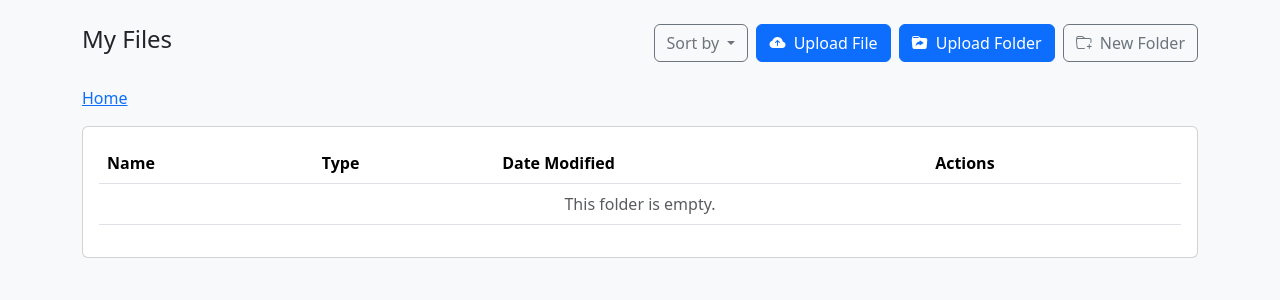
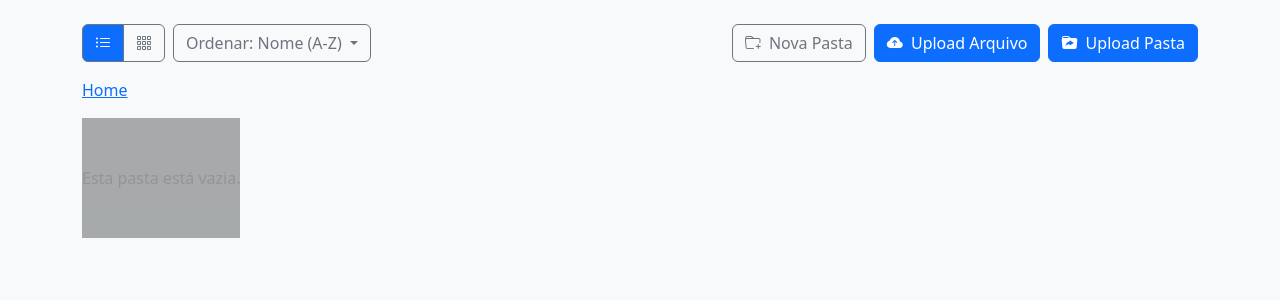
Before and after one commit to Gecesars/efserver, a Flask app: page / in a window 1280 px wide. Shown: the part 56-356 px from the top of the page. Run offline with Flask 3, Linux system fonts and the light colour scheme; the visitor is signed in with stand-in values (Sample User, id 1); data that the repository does not hold is empty.

Commit message:
Revamp explorer UI with views and sorting

```diff
--- a/app/static/css/style.css
+++ b/app/static/css/style.css
@@ -14,3 +14,52 @@ body {
     font-size: 1.2rem;
     margin-right: 10px;
 }
+
+.explorer-toolbar .btn.active {
+    background-color: #0d6efd;
+    color: #fff;
+}
+
+.file-container .table {
+    margin-bottom: 0;
+}
+
+.file-grid .file-card {
+    border: 1px solid #dee2e6;
+    border-radius: 0.5rem;
+    padding: 1rem;
+    height: 100%;
+    display: flex;
+    flex-direction: column;
+    gap: 0.75rem;
+    cursor: pointer;
+    transition: border-color 0.2s ease, box-shadow 0.2s ease;
+}
+
+.file-grid .file-card:hover {
+    border-color: #0d6efd;
+    box-shadow: 0 0.25rem 0.75rem rgba(0, 0, 0, 0.05);
+}
+
+.file-card-icon {
+    font-size: 2rem;
+    color: #6c757d;
+}
+
+.file-card-name {
+    font-weight: 600;
+    white-space: nowrap;
+    overflow: hidden;
+    text-overflow: ellipsis;
+}
+
+.file-card-meta {
+    font-size: 0.85rem;
+    color: #6c757d;
+}
+
+.file-card-actions {
+    display: flex;
+    gap: 0.5rem;
+    margin-top: auto;
+}
--- a/app/static/js/main.js
+++ b/app/static/js/main.js
@@ -1,5 +1,5 @@
 document.addEventListener('DOMContentLoaded', function () {
-    const fileListBody = document.getElementById('file-list');
+    const fileContainer = document.getElementById('file-container');
     const uploadModal = new bootstrap.Modal(document.getElementById('uploadModal'));
     const uploadButton = document.getElementById('upload-button');
     const fileInput = document.getElementById('file-input');
@@ -7,7 +7,8 @@ document.addEventListener('DOMContentLoaded', function () {
     const createFolderButton = document.getElementById('create-folder-button');
     const folderNameInput = document.getElementById('folder-name-input');
     const breadcrumbNav = document.getElementById('breadcrumb-nav');
-    const sortByDropdown = document.getElementById('sort-by-dropdown');
+    const sortOptions = document.querySelectorAll('.sort-option');
+    const viewModeButtons = document.querySelectorAll('[data-view-mode]');
     const uploadFolderModalElement = document.getElementById('uploadFolderModal');
     const uploadFolderModal = new bootstrap.Modal(uploadFolderModalElement);
     const uploadFolderButton = document.getElementById('upload-folder-button');
@@ -22,7 +23,9 @@ document.addEventListener('DOMContentLoaded', function () {
 
     let currentParentId = null;
     let breadcrumbState = [{folderId: null, folderName: 'Home'}];
-    let currentSort = 'name';
+    let currentFiles = [];
+    let currentSort = { key: 'name', direction: 'asc' };
+    let currentViewMode = 'details';
 
     function formatDuration(seconds) {
         if (!seconds || !isFinite(seconds) || seconds <= 0) {
@@ -98,48 +101,73 @@ document.addEventListener('DOMContentLoaded', function () {
         });
     }
 
-    async function fetchAndRenderFiles(parentId = null, folderName = null) {
-        currentParentId = parentId;
-        // Clear current list and show loading indicator
-        fileListBody.innerHTML = '<tr><td colspan="4" class="text-center text-muted">Loading files...</td></tr>';
+    function applySorting(files) {
+        const sorted = [...files];
+        sorted.sort((a, b) => {
+            let valueA;
+            let valueB;
 
-        try {
-            let url = '/api/files';
-            const params = new URLSearchParams();
-            if (parentId) {
-                params.append('parent_id', parentId);
-            }
-            params.append('sort_by', currentSort);
-            url += `?${params.toString()}`;
-
-            const response = await fetch(url);
-            if (!response.ok) {
-                throw new Error(`HTTP error! status: ${response.status}`);
-            }
-            const files = await response.json();
-
-            // Clear loading indicator
-            fileListBody.innerHTML = '';
-
-            if (files.length === 0) {
-                fileListBody.innerHTML = '<tr><td colspan="4" class="text-center text-muted">This folder is empty.</td></tr>';
+            switch (currentSort.key) {
+                case 'date':
+                    valueA = new Date(a.created_at).getTime();
+                    valueB = new Date(b.created_at).getTime();
+                    break;
+                case 'type':
+                    const typeA = a.is_folder ? 'folder' : (a.filename.split('.').pop() || '').toLowerCase();
+                    const typeB = b.is_folder ? 'folder' : (b.filename.split('.').pop() || '').toLowerCase();
+                    valueA = typeA;
+                    valueB = typeB;
+                    break;
+                case 'name':
+                default:
+                    valueA = a.filename.toLowerCase();
+                    valueB = b.filename.toLowerCase();
             }
 
-            files.forEach(file => {
-                const row = document.createElement('tr');
+            if (valueA < valueB) return currentSort.direction === 'asc' ? -1 : 1;
+            if (valueA > valueB) return currentSort.direction === 'asc' ? 1 : -1;
+            return 0;
+        });
+        return sorted;
+    }
 
-                const iconClass = file.is_folder ? 'bi-folder-fill' : 'bi-file-earmark';
-                const fileType = file.is_folder ? 'Folder' : 'File';
-                const date = new Date(file.created_at).toLocaleDateString();
+    function renderFiles() {
+        if (!fileContainer) {
+            return;
+        }
 
-                row.innerHTML = `
+        const files = applySorting(currentFiles);
+
+        if (!files.length) {
+            fileContainer.innerHTML = `
+                <div class="placeholder text-center text-muted py-5">
+                    Esta pasta está vazia.
+                </div>
+            `;
+            return;
+        }
+
+        if (currentViewMode === 'details') {
+            renderDetailsView(files);
+        } else {
+            renderGridView(files);
+        }
+    }
+
+    function renderDetailsView(files) {
+        const rows = files.map(file => {
+            const iconClass = file.is_folder ? 'bi-folder-fill text-warning' : 'bi-file-earmark';
+            const fileType = file.is_folder ? 'Pasta' : (file.filename.split('.').pop() || 'Arquivo');
+            const date = new Date(file.created_at).toLocaleString();
+            return `
+                <tr class="file-row" data-file-entry="true" data-file-id="${file.id}" data-is-folder="${file.is_folder}" data-file-name="${file.filename}">
                     <td>
                         <i class="bi ${iconClass} file-icon"></i>
                         ${file.filename}
                     </td>
                     <td>${fileType}</td>
                     <td>${date}</td>
-                    <td>
+                    <td class="text-end">
                         <button type="button" class="btn btn-sm btn-outline-secondary download-btn" data-file-id="${file.id}" data-is-folder="${file.is_folder}" data-filename="${file.filename}">
                             <span class="spinner-border spinner-border-sm me-1 d-none" role="status" aria-hidden="true"></span>
                             <i class="bi bi-download"></i>
@@ -149,27 +177,95 @@ document.addEventListener('DOMContentLoaded', function () {
                             <i class="bi bi-trash"></i>
                         </button>
                     </td>
-                `;
+                </tr>
+            `;
+        }).join('');
 
-                if (file.is_folder) {
-                    row.style.cursor = 'pointer';
-                    row.addEventListener('click', (e) => {
-                        if (e.target.closest('.download-btn') || e.target.closest('.delete-btn')) {
-                            return;
-                        }
-                        e.stopPropagation();
-                        const newBreadcrumb = {folderId: file.id, folderName: file.filename};
-                        breadcrumbState.push(newBreadcrumb);
-                        updateBreadcrumb();
-                        fetchAndRenderFiles(file.id, file.filename);
-                    });
-                }
+        fileContainer.innerHTML = `
+            <div class="table-responsive">
+                <table class="table table-hover align-middle">
+                    <thead>
+                        <tr>
+                            <th>Nome</th>
+                            <th>Tipo</th>
+                            <th>Modificado</th>
+                            <th class="text-end">Ações</th>
+                        </tr>
+                    </thead>
+                    <tbody>${rows}</tbody>
+                </table>
+            </div>
+        `;
+    }
 
-                fileListBody.appendChild(row);
-            });
+    function renderGridView(files) {
+        const cards = files.map(file => {
+            const iconClass = file.is_folder ? 'bi-folder-fill text-warning' : 'bi-file-earmark-text';
+            const fileType = file.is_folder ? 'Pasta' : (file.filename.split('.').pop() || 'Arquivo');
+            const date = new Date(file.created_at).toLocaleDateString();
+            return `
+                <div class="col file-card-wrapper">
+                    <div class="file-card" data-file-entry="true" data-file-id="${file.id}" data-is-folder="${file.is_folder}" data-file-name="${file.filename}">
+                        <div class="file-card-icon">
+                            <i class="bi ${iconClass}"></i>
+                        </div>
+                        <div class="file-card-body">
+                            <div class="file-card-name" title="${file.filename}">${file.filename}</div>
+                            <div class="file-card-meta">${fileType} · ${date}</div>
+                        </div>
+                        <div class="file-card-actions">
+                            <button type="button" class="btn btn-sm btn-outline-secondary download-btn" data-file-id="${file.id}" data-is-folder="${file.is_folder}" data-filename="${file.filename}">
+                                <span class="spinner-border spinner-border-sm me-1 d-none" role="status" aria-hidden="true"></span>
+                                <i class="bi bi-download"></i>
+                            </button>
+                            <button type="button" class="btn btn-sm btn-outline-danger delete-btn" data-file-id="${file.id}" data-is-folder="${file.is_folder}" data-filename="${file.filename}">
+                                <span class="spinner-border spinner-border-sm me-1 d-none" role="status" aria-hidden="true"></span>
+                                <i class="bi bi-trash"></i>
+                            </button>
+                        </div>
+                    </div>
+                </div>
+            `;
+        }).join('');
+
+        fileContainer.innerHTML = `
+            <div class="row row-cols-2 row-cols-md-3 row-cols-lg-5 g-3 file-grid">
+                ${cards}
+            </div>
+        `;
+    }
+
+    async function fetchAndRenderFiles(parentId = null, folderName = null) {
+        currentParentId = parentId;
+        if (fileContainer) {
+            fileContainer.innerHTML = `
+                <div class="placeholder text-center text-muted py-5">
+                    Carregando arquivos...
+                </div>
+            `;
+        }
+
+        try {
+            let url = '/api/files';
+            const params = new URLSearchParams();
+            if (parentId) {
+                params.append('parent_id', parentId);
+            }
+            const response = await fetch(`${url}?${params.toString()}`);
+            if (!response.ok) {
+                throw new Error(`HTTP error! status: ${response.status}`);
+            }
+            currentFiles = await response.json();
+            renderFiles();
         } catch (error) {
             console.error('Failed to fetch files:', error);
-            fileListBody.innerHTML = '<tr><td colspan="4" class="text-center text-danger">Failed to load files.</td></tr>';
+            if (fileContainer) {
+                fileContainer.innerHTML = `
+                    <div class="placeholder text-center text-danger py-5">
+                        Não foi possível carregar os arquivos.
+                    </div>
+                `;
+            }
         }
     }
 
@@ -225,11 +321,32 @@ document.addEventListener('DOMContentLoaded', function () {
         });
     }
 
-    sortByDropdown.addEventListener('click', (e) => {
-        if (e.target.tagName === 'A') {
-            currentSort = e.target.dataset.sort;
-            fetchAndRenderFiles(currentParentId);
-        }
+    viewModeButtons.forEach(button => {
+        button.addEventListener('click', () => {
+            const mode = button.dataset.viewMode;
+            if (mode === currentViewMode) {
+                return;
+            }
+            currentViewMode = mode;
+            viewModeButtons.forEach(btn => btn.classList.toggle('active', btn === button));
+            renderFiles();
+        });
+    });
+
+    sortOptions.forEach(option => {
+        option.addEventListener('click', (event) => {
+            event.preventDefault();
+            const { sortKey, sortDirection } = option.dataset;
+            currentSort = {
+                key: sortKey || 'name',
+                direction: sortDirection || 'asc'
+            };
+            const sortLabel = document.getElementById('current-sort-label');
+            if (sortLabel) {
+                sortLabel.textContent = option.textContent.trim();
+            }
+            renderFiles();
+        });
     });
 
     breadcrumbNav.addEventListener('click', (e) => {
@@ -519,7 +636,7 @@ document.addEventListener('DOMContentLoaded', function () {
         }
     }
 
-    fileListBody.addEventListener('click', async (e) => {
+    fileContainer.addEventListener('click', async (e) => {
         const downloadBtn = e.target.closest('.download-btn');
         if (downloadBtn) {
             e.stopPropagation();
@@ -560,5 +677,15 @@ document.addEventListener('DOMContentLoaded', function () {
             }
             await deleteItem(deleteBtn, fileId, isFolder, filename);
         }
+
+        const entry = e.target.closest('[data-file-entry="true"]');
+        if (entry && entry.dataset.isFolder === 'true' && !e.target.closest('.download-btn') && !e.target.closest('.delete-btn')) {
+            e.stopPropagation();
+            const folderId = parseInt(entry.dataset.fileId, 10);
+            const folderName = entry.dataset.fileName;
+            breadcrumbState.push({ folderId, folderName });
+            updateBreadcrumb();
+            fetchAndRenderFiles(folderId);
+        }
     });
 });
--- a/app/templates/index.html
+++ b/app/templates/index.html
@@ -1,26 +1,36 @@
 {% extends "base.html" %}
 
 {% block content %}
-    <div class="d-flex justify-content-between align-items-center mb-4">
-        <h2 class="h4">My Files</h2>
-        <div class="d-flex align-items-center">
-            <div class="dropdown me-2">
-                <button class="btn btn-outline-secondary dropdown-toggle" type="button" id="sort-by-dropdown" data-bs-toggle="dropdown" aria-expanded="false">
-                    Sort by
-                </button>
-                <ul class="dropdown-menu" aria-labelledby="sort-by-dropdown">
-                    <li><a class="dropdown-item" href="#" data-sort="name">Name</a></li>
-                    <li><a class="dropdown-item" href="#" data-sort="date">Date Modified</a></li>
-                </ul>
-            </div>
-            <button class="btn btn-primary me-2" type="button" data-bs-toggle="modal" data-bs-target="#uploadModal">
-                <i class="bi bi-cloud-arrow-up-fill me-1"></i> Upload File
+    <div class="explorer-toolbar d-flex flex-wrap align-items-center gap-2 mb-3">
+        <div class="btn-group" role="group" aria-label="View mode">
+            <button type="button" class="btn btn-outline-secondary active" data-view-mode="details" aria-label="Detalhes">
+                <i class="bi bi-list-ul"></i>
             </button>
-            <button class="btn btn-primary me-2" type="button" data-bs-toggle="modal" data-bs-target="#uploadFolderModal">
-                <i class="bi bi-folder-symlink-fill me-1"></i> Upload Folder
+            <button type="button" class="btn btn-outline-secondary" data-view-mode="grid" aria-label="Ícones grandes">
+                <i class="bi bi-grid-3x3-gap"></i>
             </button>
+        </div>
+        <div class="dropdown">
+            <button class="btn btn-outline-secondary dropdown-toggle" type="button" id="sortMenu" data-bs-toggle="dropdown" aria-expanded="false">
+                Ordenar: <span id="current-sort-label">Nome (A-Z)</span>
+            </button>
+            <ul class="dropdown-menu" aria-labelledby="sortMenu">
+                <li><a class="dropdown-item sort-option" href="#" data-sort-key="name" data-sort-direction="asc">Nome (A-Z)</a></li>
+                <li><a class="dropdown-item sort-option" href="#" data-sort-key="name" data-sort-direction="desc">Nome (Z-A)</a></li>
+                <li><a class="dropdown-item sort-option" href="#" data-sort-key="date" data-sort-direction="desc">Data (mais recente)</a></li>
+                <li><a class="dropdown-item sort-option" href="#" data-sort-key="date" data-sort-direction="asc">Data (mais antiga)</a></li>
+                <li><a class="dropdown-item sort-option" href="#" data-sort-key="type" data-sort-direction="asc">Tipo</a></li>
+            </ul>
+        </div>
+        <div class="ms-auto d-flex flex-wrap gap-2">
             <button class="btn btn-outline-secondary" type="button" data-bs-toggle="modal" data-bs-target="#newFolderModal">
-                <i class="bi bi-folder-plus me-1"></i> New Folder
+                <i class="bi bi-folder-plus me-1"></i> Nova Pasta
+            </button>
+            <button class="btn btn-primary" type="button" data-bs-toggle="modal" data-bs-target="#uploadModal">
+                <i class="bi bi-cloud-arrow-up-fill me-1"></i> Upload Arquivo
+            </button>
+            <button class="btn btn-primary" type="button" data-bs-toggle="modal" data-bs-target="#uploadFolderModal">
+                <i class="bi bi-folder-symlink-fill me-1"></i> Upload Pasta
             </button>
         </div>
     </div>
@@ -60,25 +70,8 @@
         </ol>
     </nav>
 
-    <div class="card">
-        <div class="card-body">
-            <table class="table table-hover">
-                <thead>
-                    <tr>
-                        <th scope="col">Name</th>
-                        <th scope="col">Type</th>
-                        <th scope="col">Date Modified</th>
-                        <th scope="col">Actions</th>
-                    </tr>
-                </thead>
-                <tbody id="file-list">
-                    <!-- File and folder list will be dynamically inserted here by JavaScript -->
-                    <tr>
-                        <td colspan="4" class="text-center text-muted">Loading files...</td>
-                    </tr>
-                </tbody>
-            </table>
-        </div>
+    <div id="file-container" class="file-container mb-4">
+        <div class="placeholder text-center text-muted py-5">Carregando arquivos...</div>
     </div>
 
 <!-- Upload Modal -->
```
